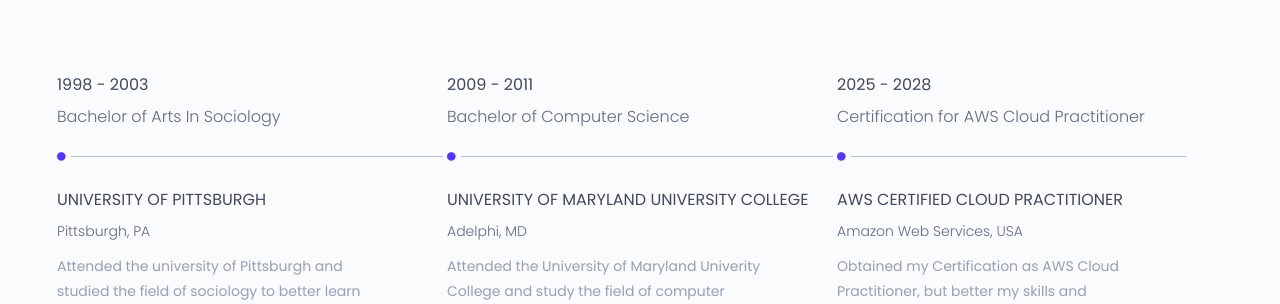
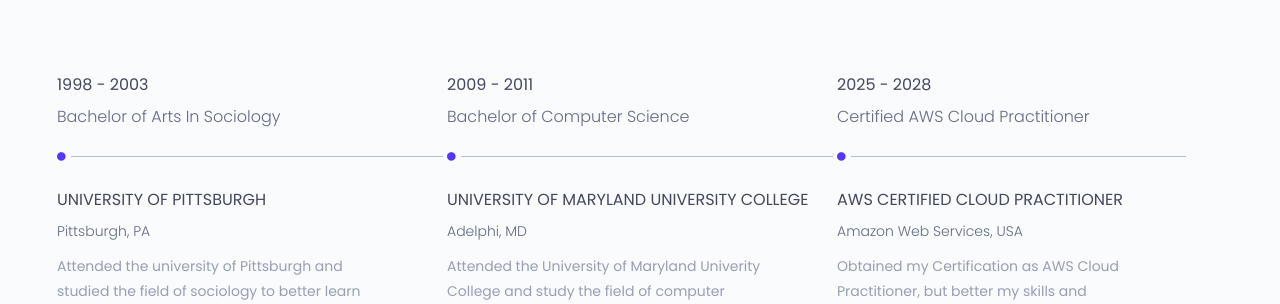
Before and after one commit to rdavis051/resume-browny, a Flask app: page / in a window 1280 px wide. Shown: the part 1857-2161 px from the top of the page. Run offline with Flask 3, Linux system fonts and the light colour scheme; some libraries are stand-ins or nearby versions.

Commit message:
shortened cert description

```diff
--- a/templates/index.html
+++ b/templates/index.html
@@ -256,7 +256,7 @@
 							<div class="single-horizontal-timeline">
 								<div class="experience-time">
 									<h2>2025 - 2028</h2>
-									<h3>Certification <span>for </span>AWS Cloud Practitioner</h3>
+									<h3>Certified AWS Cloud Practitioner</h3>
 								</div><!--/.experience-time-->
 								<div class="timeline-horizontal-border">
 									<i class="fa fa-circle" aria-hidden="true"></i>
```
